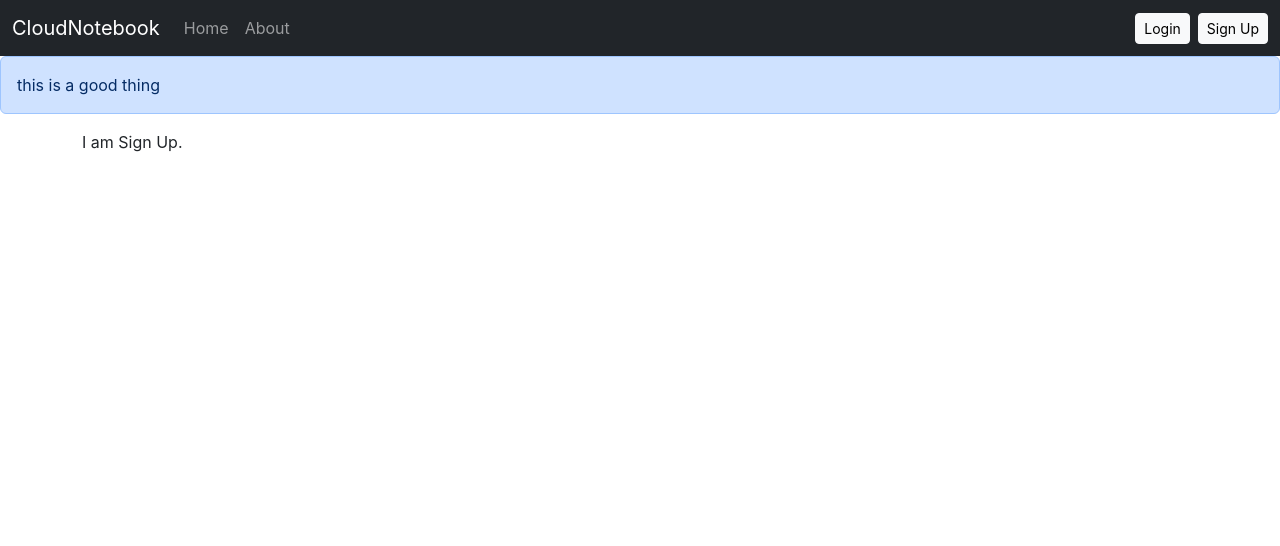
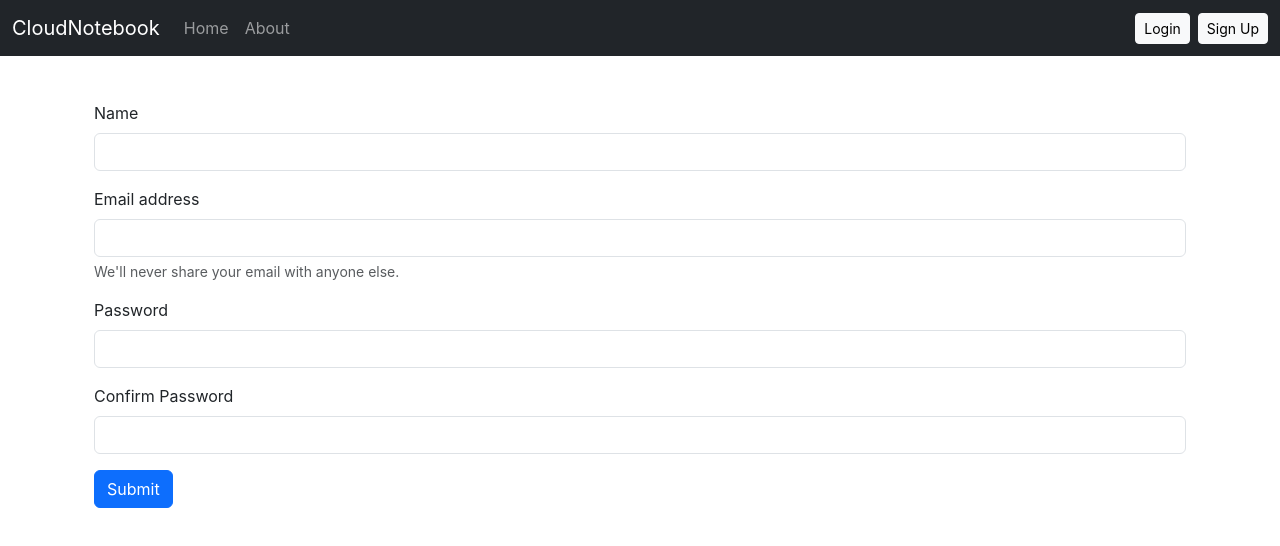
Before and after one commit to SudhakarBansal/CloudNoteBook, a React (Create React App) app: page /signup in a window 1280 px wide. Shown: the top 546 px of the page. Built offline with nearby package versions, Linux system fonts and the light colour scheme; the HTML template or start-up script is replaced by a standard one.

Commit message:
Adding Sign Up component

```diff
--- a/src/App.js
+++ b/src/App.js
@@ -7,20 +7,32 @@ import NotesState from './context/notes/NotesState';
 import Alert from './components/Alert';
 import Login from './components/Login';
 import SignUp from './components/SignUp';
+import { useState } from 'react';
 
 function App() {
+  const [alert, setalert] = useState(null);
+  const showAlert = (msg, type) => {
+    setalert({
+      message: msg,
+      type: type,
+    });
+    setTimeout(() => {
+      setalert(null);
+    }, 1500);
+  };
+
   return (
     <>
       <NotesState>
         <BrowserRouter>
           <Navbar />
-          <Alert message = "this is a good thing"/>
+          <Alert alert={alert} />
           <div className='container'>
             <Routes>
-              <Route exact path="/" element={<Home />}></Route>
+              <Route exact path="/" element={<Home showAlert={showAlert} />}></Route>
               <Route exact path="/about" element={<About />}></Route>
-              <Route exact path="/login" element={<Login />}></Route>
-              <Route exact path="/signup" element={<SignUp />}></Route>
+              <Route exact path="/login" element={<Login showAlert={showAlert} />}></Route>
+              <Route exact path="/signup" element={<SignUp showAlert={showAlert} />}></Route>
             </Routes>
           </div>
         </BrowserRouter>
--- a/src/components/AddNote.js
+++ b/src/components/AddNote.js
@@ -1,7 +1,7 @@
 import React, { useContext, useState } from 'react'
 import NotesContext from '../context/notes/NotesContext';
 
-const AddNote = () => {
+const AddNote = (props) => {
     const context = useContext(NotesContext);
     const { addNote } = context;
     const [note, setnote] = useState({ title: "", description: "", tag: "" });
@@ -10,6 +10,7 @@ const AddNote = () => {
         e.preventDefault();
         setnote({ title: "", description: "", tag: "" });
         addNote(note.title,note.description,note.tag);
+        props.showAlert("Note Added Successfully","success")
     }
 
     const onchange = (e) => {
--- a/src/components/Alert.js
+++ b/src/components/Alert.js
@@ -1,13 +1,23 @@
-import React from 'react'
+import React from "react";
 
-const Alert = (props) => {
-    return (
-        <div>
-            <div className="alert alert-primary" role="alert">
-                {props.message}
-            </div>
-        </div>
+function Alert(props) {
+  const captalize = (word) => {
+    if (word === 'danger') {
+        word = 'Error';
+    }
+    const lower = word.toLowerCase();
+    return lower.charAt(0).toUpperCase() + lower.slice(1);
+  };
+  return (
+    <div style={{height : '45px'}}>
+    {props.alert &&
+      <div className={`alert alert-${props.alert.type} alert-dismissible fade show`}
+        role="alert"
+      >
+        <strong>{captalize(props.alert.type)}</strong> : {props.alert.message}
+      </div>}
+      </div>
     )
 }
 
-export default Alert
+export default Alert;
--- a/src/components/Home.js
+++ b/src/components/Home.js
@@ -1,9 +1,10 @@
 import Notes from './Notes';
-const Home = () => {
 
+const Home = (props) => {
+  const{showAlert} = props;
   return (
     <div>
-      <Notes />
+      <Notes showAlert = {showAlert}/>
     </div>
   )
 }
--- a/src/components/Login.js
+++ b/src/components/Login.js
@@ -1,7 +1,7 @@
 import React, { useState } from 'react'
 import { useNavigate } from 'react-router-dom';
 
-const Login = () => {
+const Login = (props) => {
     const [credentials, setcredentials] = useState({ email: "", password: "" });
     let navigate = useNavigate();
 
@@ -20,9 +20,11 @@ const Login = () => {
             //Save the authToken in local storage and redierect
             localStorage.setItem("token", json.authtoken);
             navigate("/");
+            props.showAlert("Account created Successfully.","success");
+
         }
         else {
-            alert("Invalid Credentials...");
+            props.showAlert("Invalid Credentials.","danger");
         }
     }
     const onChange = (e) => {
--- a/src/components/Noteitem.js
+++ b/src/components/Noteitem.js
@@ -11,7 +11,9 @@ const Noteitem = (props) => {
                 <div className="card-body">
                     <div className='d-flex align-items-center'>
                         <h5 className="card-title">{note.title}</h5>
-                        <i className="fa-sharp fa-solid fa-trash mx-2" onClick={() => { deleteNote(note._id) }}></i>
+                        <i className="fa-sharp fa-solid fa-trash mx-2" onClick={() => { deleteNote(note._id);
+                              props.showAlert("Deleted Successfully","success");
+                            }}></i>
                         <i className="fa-solid fa-pen-to-square mx-2" onClick={() => { updateNote(note)}}></i>
                     </div>
                     <p className="card-text">{note.description}</p>
--- a/src/components/Notes.js
+++ b/src/components/Notes.js
@@ -3,7 +3,7 @@ import AddNote from './AddNote';
 import NotesContext from '../context/notes/NotesContext';
 import Noteitem from './Noteitem';
 
-const Notes = () => {
+const Notes = (props) => {
     const context = useContext(NotesContext);
     const { notes, getNotes, editNote } = context;
 
@@ -24,6 +24,7 @@ const Notes = () => {
     const handleClick = (e) => {
         editNote(note.id, note.etitle, note.edescription, note.etag);
         refClose.current.click();
+        props.showAlert("Updated Successfully","success")
     }
 
     const onchange = (e) => {
@@ -31,7 +32,7 @@ const Notes = () => {
     }
     return (
         <>
-            <AddNote />
+            <AddNote showAlert= {props.showAlert}/>
             <button ref={ref} type="button" className="btn btn-primary d-none" data-bs-toggle="modal" data-bs-target="#exampleModal">
                 Launch demo modal
             </button>
@@ -74,7 +75,7 @@ const Notes = () => {
                     {notes.length === 0 && "No notes to display..."}
                 </div>
                 {notes.map((note) => {
-                    return <Noteitem note={note} key={note._id} updateNote={updateNote} />;
+                    return <Noteitem note={note} key={note._id} updateNote={updateNote} showAlert={props.showAlert} />;
                 })
                 }
             </div>
--- a/src/components/SignUp.js
+++ b/src/components/SignUp.js
@@ -1,9 +1,59 @@
-import React from 'react'
+import React, { useState } from 'react'
+import { useNavigate } from 'react-router-dom';
 
-const SignUp = () => {
+const SignUp = (props) => {
+  let navigate = useNavigate();
+  const [credentials, setcredentials] = useState({ name: "", email: "", password: "", cpassword: "" });
+
+  const handleSubmit = async (e) => {
+    e.preventDefault();
+    const { name, email, password } = credentials;
+    const response = await fetch('http://localhost:5000/api/auth/createuser', {
+      method: "POST",
+      headers: {
+        "Content-Type": "application/json"
+      },
+      body: JSON.stringify({ name, email, password })
+    });
+    const json = await response.json();
+    console.log(json);
+
+    if (json.success) {
+      //Save the authToken in local storage and redierect
+      localStorage.setItem("token", json.authtoken);
+      navigate("/");
+      props.showAlert("Account created Successfully.","success");
+    }
+    else {
+      props.showAlert("Invalid Details.","danger");
+    }
+  }
+  const onChange = (e) => {
+    setcredentials({ ...credentials, [e.target.name]: e.target.value });
+  }
   return (
-    <div>
-      I am Sign Up.
+    <div className='container'>
+      <form onSubmit={handleSubmit}>
+        <div className="mb-3">
+          <label htmlFor="name" className="form-label">Name</label>
+          <input type="text" className="form-control" id="name" name="name" onChange={onChange} aria-describedby="emailHelp" required />
+        </div>
+        <div className="mb-3">
+          <label htmlFor="email" className="form-label">Email address</label>
+          <input type="email" className="form-control" id="email" name="email" onChange={onChange} aria-describedby="emailHelp" required />
+          <div id="emailHelp" className="form-text">We'll never share your email with anyone else.</div>
+        </div>
+        <div className="mb-3">
+          <label htmlFor="password" className="form-label">Password</label>
+          <input type="password" className="form-control" id="password" name="password" onChange={onChange} required minLength={5} />
+        </div>
+        <div className="mb-3">
+          <label htmlFor="cpassword" className="form-label">Confirm Password</label>
+          <input type="password" className="form-control" id="cpassword" name="cpassword" onChange={onChange} required minLength={5} />
+        </div>
+
+        <button type="submit" className="btn btn-primary">Submit</button>
+      </form>
     </div>
   )
 }
```
Also changed, not shown: 1 other file (tests, documents, lock files or other folders).
